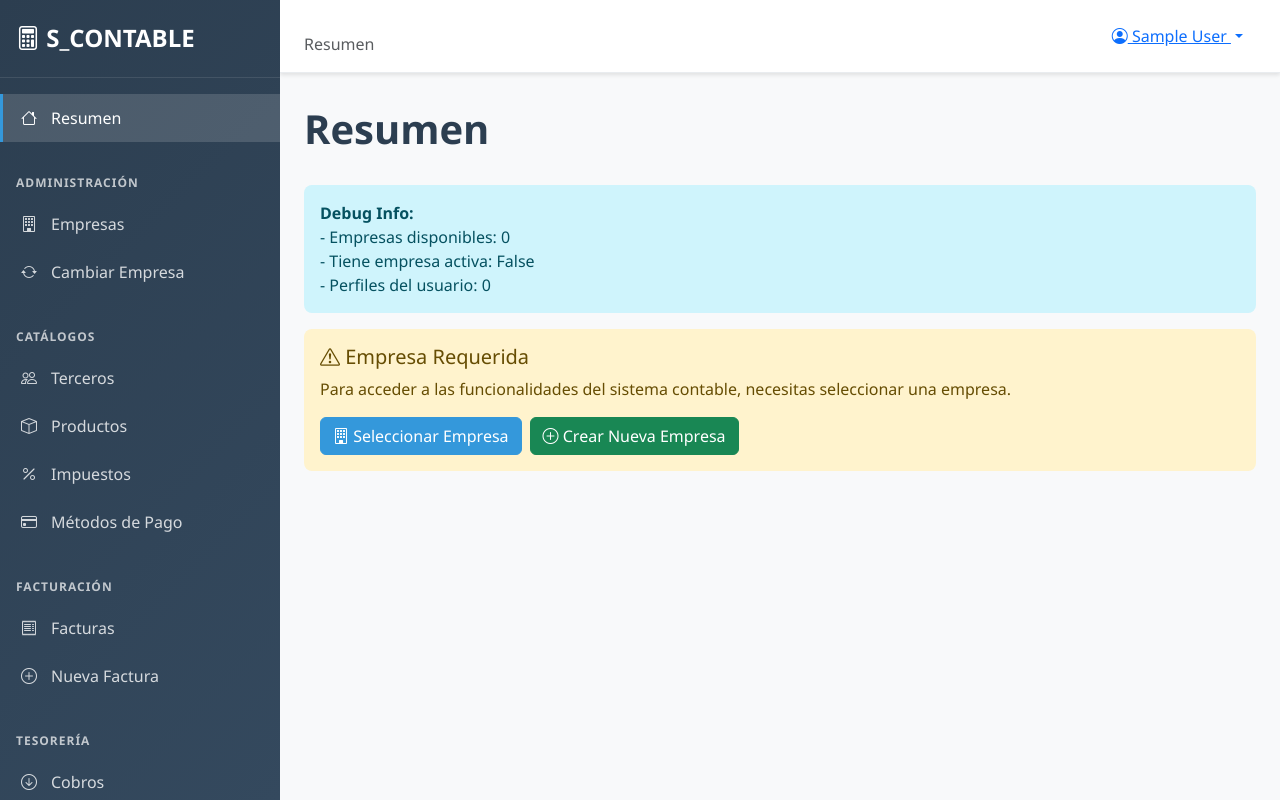
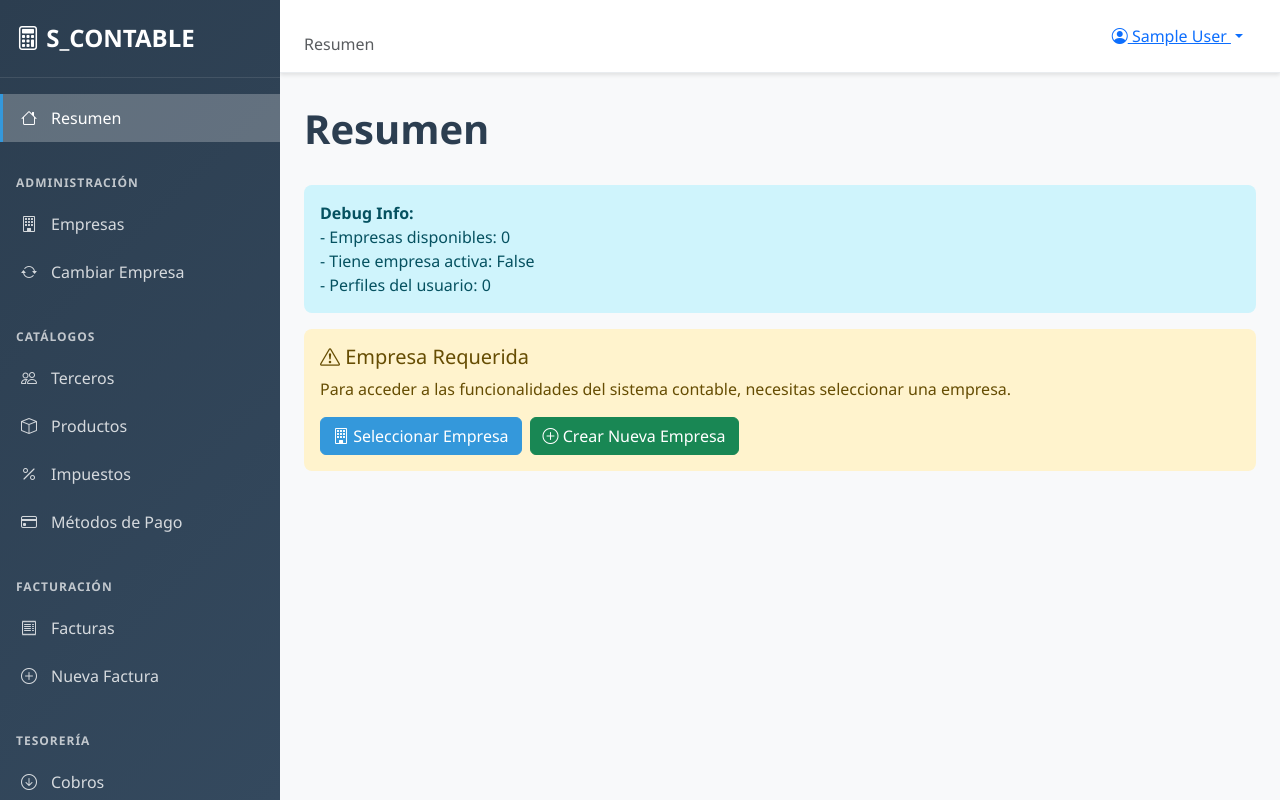
Before and after one commit to JUANESTEBANORTIZRENDON/FinalPoo2, a Django app: page /accounts/dashboard/ in a window 1280 px wide. Run offline with Django 5.2, Linux system fonts and the light colour scheme; the visitor is signed in with stand-in values (Sample User, id 1); data that the repository does not hold is empty.

Commit message:
solucion html

```diff
--- a/templates/base_contable.html
+++ b/templates/base_contable.html
@@ -88,13 +88,13 @@
 
         .nav-link:hover {
             color: white;
-            background: rgba(255,255,255,0.1);
+            background: rgba(255,255,255,0.2);
             border-left-color: var(--secondary-color);
         }
 
         .nav-link.active {
             color: white;
-            background: rgba(255,255,255,0.15);
+            background: rgba(255,255,255,0.25);
             border-left-color: var(--secondary-color);
         }
 
```
